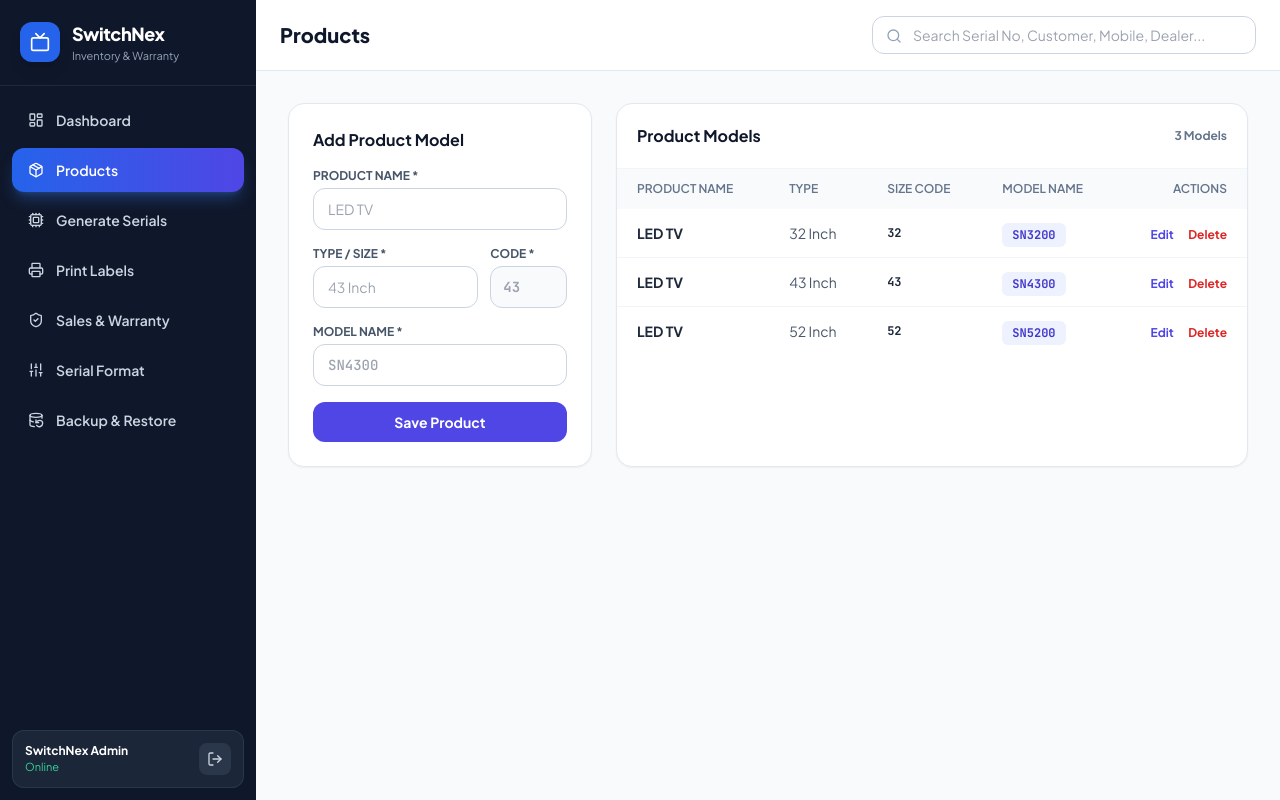
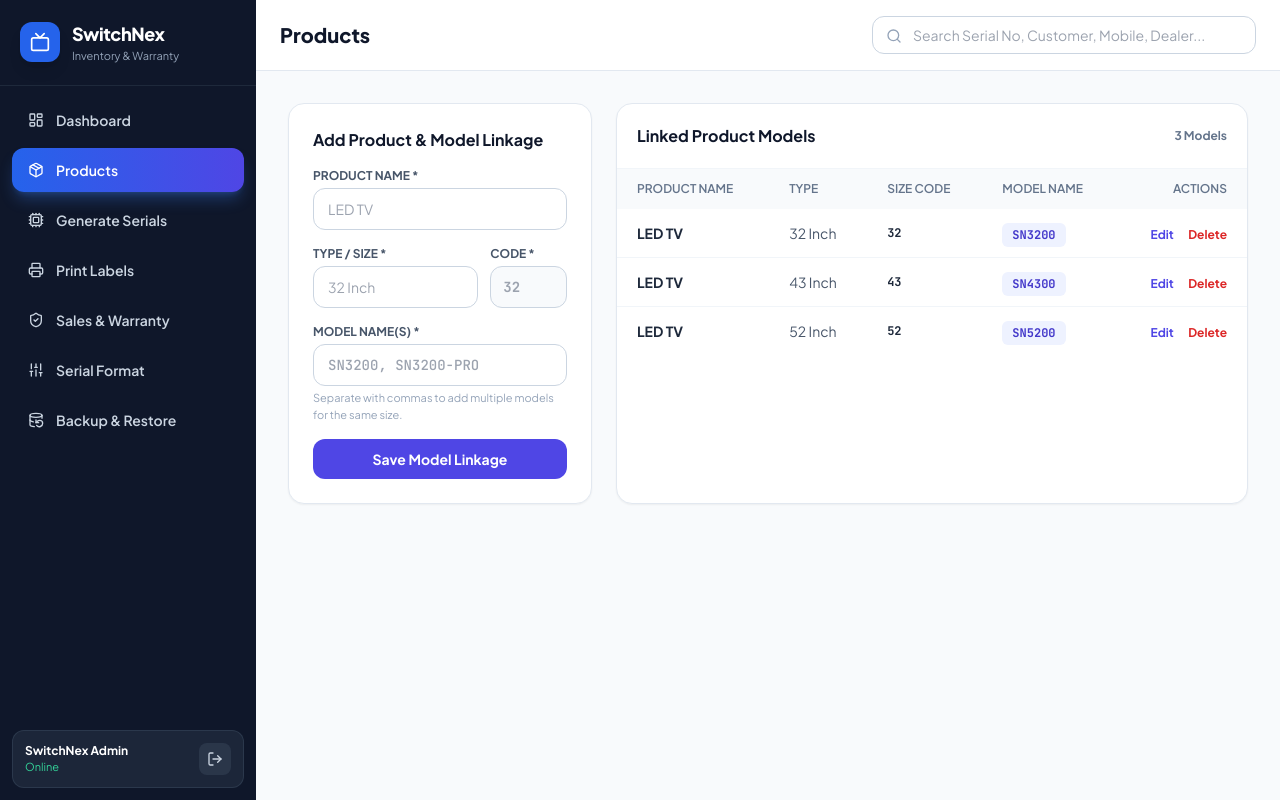
Before and after one commit to sarbjotsabharwal/switchnex_serial_generator, a PHP site: page /products.php in a window 1280 px wide. Run offline with PHP 8.4, Linux system fonts and the light colour scheme; a user stored in the database is signed in; data comes from the database, SQL or seed files in the repository; some libraries are stand-ins or nearby versions.

Commit message:
multiple models option for a single products added

```diff
--- a/products.php
+++ b/products.php
@@ -1,20 +1,33 @@
 <?php
 require_once __DIR__ . '/auth.php';
 
-// Add Product
+// Add Product (Supports single or comma-separated multiple models)
 if ($_SERVER['REQUEST_METHOD'] === 'POST' && ($_POST['action'] ?? '') === 'add_product') {
     $p_name = trim($_POST['product_name']);
     $p_type = trim($_POST['product_type']);
-    $m_name = strtoupper(trim($_POST['model_name']));
+    $raw_models = $_POST['model_name'] ?? '';
+
     preg_match('/(\d+)/', $p_type, $m);
     $size_code = trim($_POST['size_code']) !== '' ? trim($_POST['size_code']) : ($m[1] ?? '00');
 
-    try {
-        $stmt = $pdo->prepare("INSERT INTO products (product_name, product_type, size_code, model_name) VALUES (?, ?, ?, ?)");
+    // Allow comma-separated models e.g. "SN3200, SN3200-PRO, SN3250"
+    $models = array_filter(array_map(function($v) {
+        return strtoupper(trim($v));
+    }, explode(',', $raw_models)));
+
+    $added = 0;
+    $stmt = $pdo->prepare("INSERT IGNORE INTO products (product_name, product_type, size_code, model_name) VALUES (?, ?, ?, ?)");
+    foreach ($models as $m_name) {
         $stmt->execute([$p_name, $p_type, $size_code, $m_name]);
-        setFlash("Product added successfully.");
-    } catch (PDOException $e) {
-        setFlash("Product linkage already exists.", "error");
+        if ($stmt->rowCount() > 0) {
+            $added++;
+        }
+    }
+
+    if ($added > 0) {
+        setFlash("$added model(s) linked to $p_name ($p_type).");
+    } else {
+        setFlash("Model linkage already exists.", "error");
     }
     header("Location: products.php");
     exit;
@@ -42,48 +55,62 @@ if ($_SERVER['REQUEST_METHOD'] === 'POST' && ($_POST['action'] ?? '') === 'edit_
 // Delete Product
 if (isset($_GET['delete'])) {
     $pdo->prepare("DELETE FROM products WHERE id = ?")->execute([(int)$_GET['delete']]);
-    setFlash("Product deleted.");
+    setFlash("Product model deleted.");
     header("Location: products.php");
     exit;
 }
 
 $pageTitle = 'Products';
 require_once __DIR__ . '/header.php';
-$products = $pdo->query("SELECT * FROM products ORDER BY product_name ASC, size_code ASC")->fetchAll();
+$products = $pdo->query("SELECT * FROM products ORDER BY product_name ASC, size_code ASC, model_name ASC")->fetchAll();
+
+$existingNames = array_unique(array_column($products, 'product_name'));
+$existingTypes = array_unique(array_column($products, 'product_type'));
 ?>
 
 <div class="grid grid-cols-1 lg:grid-cols-12 gap-6">
     <!-- Add Form -->
     <div class="lg:col-span-4 bg-white p-6 rounded-2xl border border-slate-200 shadow-sm h-fit">
-        <h3 class="text-base font-bold text-slate-900 mb-4">Add Product Model</h3>
+        <h3 class="text-base font-bold text-slate-900 mb-4">Add Product & Model Linkage</h3>
         <form method="POST" class="space-y-4">
             <input type="hidden" name="action" value="add_product">
             <div>
                 <label class="block text-xs font-bold uppercase text-slate-600 mb-1">Product Name *</label>
-                <input type="text" name="product_name" required placeholder="LED TV" class="w-full px-3.5 py-2.5 rounded-xl border border-slate-300 text-sm outline-none focus:ring-2 focus:ring-indigo-500">
+                <input type="text" name="product_name" list="list_product_names" required placeholder="LED TV" class="w-full px-3.5 py-2.5 rounded-xl border border-slate-300 text-sm outline-none focus:ring-2 focus:ring-indigo-500">
+                <datalist id="list_product_names">
+                    <?php foreach ($existingNames as $en): ?>
+                        <option value="<?= htmlspecialchars($en) ?>">
+                    <?php endforeach; ?>
+                </datalist>
             </div>
             <div class="grid grid-cols-3 gap-3">
                 <div class="col-span-2">
                     <label class="block text-xs font-bold uppercase text-slate-600 mb-1">Type / Size *</label>
-                    <input type="text" name="product_type" oninput="autoExtractSizeCode(this.value, 'add_size_code')" required placeholder="43 Inch" class="w-full px-3.5 py-2.5 rounded-xl border border-slate-300 text-sm outline-none focus:ring-2 focus:ring-indigo-500">
+                    <input type="text" name="product_type" list="list_product_types" oninput="autoExtractSizeCode(this.value, 'add_size_code')" required placeholder="32 Inch" class="w-full px-3.5 py-2.5 rounded-xl border border-slate-300 text-sm outline-none focus:ring-2 focus:ring-indigo-500">
+                    <datalist id="list_product_types">
+                        <?php foreach ($existingTypes as $et): ?>
+                            <option value="<?= htmlspecialchars($et) ?>">
+                        <?php endforeach; ?>
+                    </datalist>
                 </div>
                 <div>
                     <label class="block text-xs font-bold uppercase text-slate-600 mb-1">Code *</label>
-                    <input type="text" name="size_code" id="add_size_code" required placeholder="43" maxlength="4" class="w-full px-3 py-2.5 rounded-xl border border-slate-300 text-sm mono font-bold text-indigo-600 bg-slate-50 outline-none">
+                    <input type="text" name="size_code" id="add_size_code" required placeholder="32" maxlength="4" class="w-full px-3 py-2.5 rounded-xl border border-slate-300 text-sm mono font-bold text-indigo-600 bg-slate-50 outline-none">
                 </div>
             </div>
             <div>
-                <label class="block text-xs font-bold uppercase text-slate-600 mb-1">Model Name *</label>
-                <input type="text" name="model_name" required placeholder="SN4300" class="w-full px-3.5 py-2.5 rounded-xl border border-slate-300 text-sm mono uppercase outline-none focus:ring-2 focus:ring-indigo-500">
+                <label class="block text-xs font-bold uppercase text-slate-600 mb-1">Model Name(s) *</label>
+                <input type="text" name="model_name" required placeholder="SN3200, SN3200-PRO" class="w-full px-3.5 py-2.5 rounded-xl border border-slate-300 text-sm mono uppercase outline-none focus:ring-2 focus:ring-indigo-500">
+                <p class="text-[11px] text-slate-400 mt-1">Separate with commas to add multiple models for the same size.</p>
             </div>
-            <button type="submit" class="w-full py-2.5 bg-indigo-600 hover:bg-indigo-700 text-white font-bold text-sm rounded-xl transition">Save Product</button>
+            <button type="submit" class="w-full py-2.5 bg-indigo-600 hover:bg-indigo-700 text-white font-bold text-sm rounded-xl transition">Save Model Linkage</button>
         </form>
     </div>
 
     <!-- Products Table -->
     <div class="lg:col-span-8 bg-white rounded-2xl border border-slate-200 shadow-sm overflow-hidden">
         <div class="p-5 border-b border-slate-100 flex items-center justify-between">
-            <h3 class="text-base font-bold text-slate-900">Product Models</h3>
+            <h3 class="text-base font-bold text-slate-900">Linked Product Models</h3>
             <span class="text-xs font-bold text-slate-500"><?= count($products) ?> Models</span>
         </div>
         <div class="overflow-x-auto">
@@ -106,7 +133,7 @@ $products = $pdo->query("SELECT * FROM products ORDER BY product_name ASC, size_
                             <td class="py-3.5 px-5"><span class="mono text-xs font-bold px-2.5 py-1 bg-indigo-50 text-indigo-700 rounded-md"><?= htmlspecialchars($p['model_name']) ?></span></td>
                             <td class="py-3.5 px-5 text-right space-x-3">
                                 <button onclick='openEditModal(<?= json_encode($p) ?>)' class="text-xs font-bold text-indigo-600 hover:text-indigo-800">Edit</button>
-                                <a href="?delete=<?= $p['id'] ?>" onclick="return confirm('Delete this product?')" class="text-xs font-bold text-red-600 hover:text-red-800">Delete</a>
+                                <a href="?delete=<?= $p['id'] ?>" onclick="return confirm('Delete this model?')" class="text-xs font-bold text-red-600 hover:text-red-800">Delete</a>
                             </td>
                         </tr>
                     <?php endforeach; ?>
@@ -120,7 +147,7 @@ $products = $pdo->query("SELECT * FROM products ORDER BY product_name ASC, size_
 <div id="edit_product_modal" class="fixed inset-0 bg-slate-900/60 backdrop-blur-xs hidden items-center justify-center z-50 p-4">
     <div class="bg-white rounded-2xl max-w-md w-full p-6 shadow-2xl space-y-4 animate-view">
         <div class="flex items-center justify-between border-b border-slate-100 pb-3">
-            <h3 class="text-base font-bold text-slate-900">Edit Product</h3>
+            <h3 class="text-base font-bold text-slate-900">Edit Product Model</h3>
             <button onclick="closeEditModal()" class="text-slate-400 hover:text-slate-600"><i data-lucide="x" class="w-5 h-5"></i></button>
         </div>
         <form method="POST" class="space-y-4">
@@ -146,7 +173,7 @@ $products = $pdo->query("SELECT * FROM products ORDER BY product_name ASC, size_
             </div>
             <div class="flex justify-end gap-2 pt-2">
                 <button type="button" onclick="closeEditModal()" class="px-4 py-2 rounded-xl bg-slate-100 text-xs font-bold text-slate-700">Cancel</button>
-                <button type="submit" class="px-5 py-2 rounded-xl bg-indigo-600 text-white text-xs font-bold">Update Product</button>
+                <button type="submit" class="px-5 py-2 rounded-xl bg-indigo-600 text-white text-xs font-bold">Update Model</button>
             </div>
         </form>
     </div>
```
Also changed, not shown: generator.php (+57 -26 lines).
